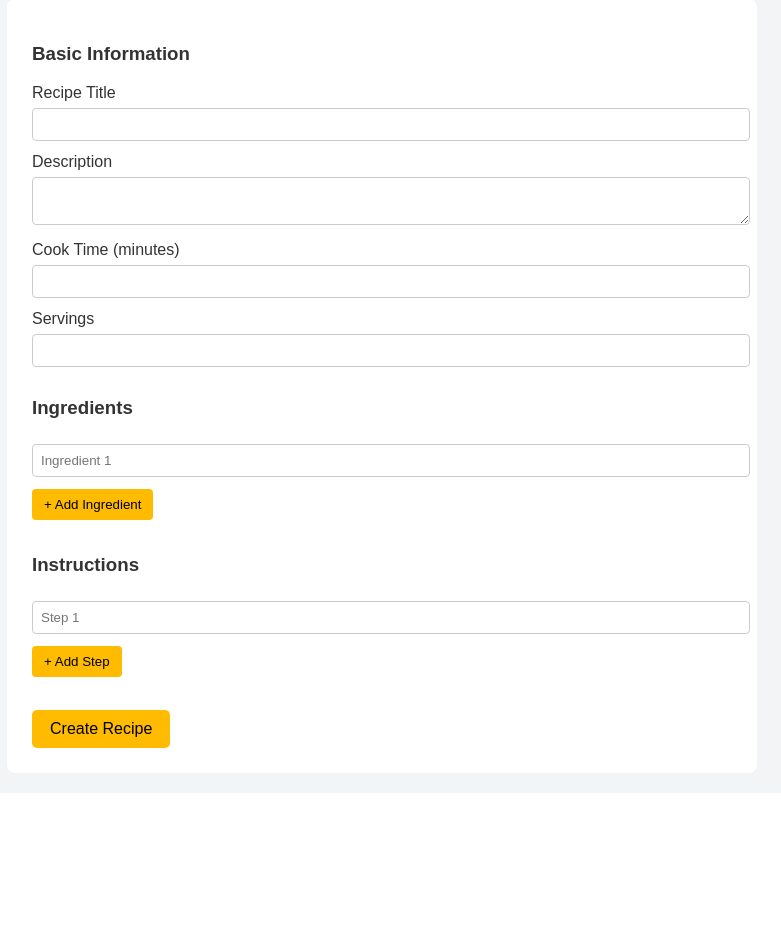
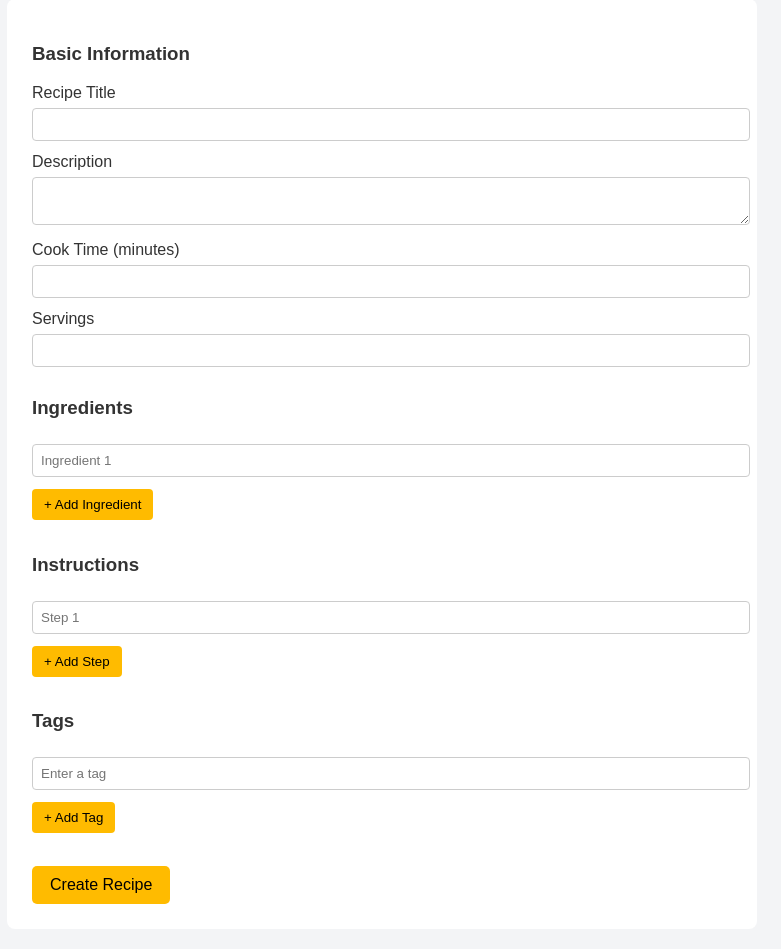
Before and after one commit to Pear312/TastyBytes, a Flask app: page /create in a window 1280 px wide. Shown: the part 171-1120 px from the top of the page, without its empty margins (258-1039 px from the left). Before the commit the page ends 919 px from the top, so only its background shows below. Run offline with Flask 3, Linux system fonts and the light colour scheme; a user stored in the database is signed in.

Commit message:
Adding Tags Feature

```diff
--- a/app.py
+++ b/app.py
@@ -13,7 +13,7 @@ app.secret_key = "d93f1b063921f64b2f3ea042bd46c1f7fd0d10c55d3be98d5ea83c71e4ac6d
 con = mysql.connector.connect(
     host="localhost",
     user="root",
-    password="",
+    password="Bagel01!",
     database="tastybytes_db"
 )
 
@@ -214,6 +214,8 @@ def create():
         instructions = request.form.getlist("instruction[]")
         ingredients = request.form.getlist("ingredient[]")
 
+        tags_list = [t.strip().lower() for t in request.form.getlist("tags") if t.strip()]
+
         # Combine instructions into a single text block
         instructions_text = "\n".join([i for i in instructions if i.strip() != ""])
 
@@ -239,6 +241,32 @@ def create():
                 """, (recipe_id, ingredient_id, ""))
 
         con.commit()
+
+        # -----------------------------
+        # TAGS
+        # -----------------------------
+
+        cursor = con.cursor()
+
+        for tag in tags_list:
+            cursor.execute("SELECT tag_id FROM tags WHERE tag_name=%s", (tag,))
+            row = cursor.fetchone()
+
+            # Tag already exists
+            if row:
+                tag_id = row[0]
+            else:
+                # Create new tag
+                cursor.execute("INSERT INTO tags (tag_name) VALUES (%s)", (tag,))
+                tag_id = cursor.lastrowid
+
+            cursor.execute(
+                "INSERT INTO recipe_tags (recipe_id, tag_id) VALUES (%s, %s)",
+                (recipe_id, tag_id)
+            )
+
+        con.commit()
+
 
         # Redirect to the brand new recipe page
         return redirect(f"/recipe/{recipe_id}")
--- a/templates/createRecipe.html
+++ b/templates/createRecipe.html
@@ -35,6 +35,14 @@
 
     <button type="button" onclick="addInstruction()" class="add-btn">+ Add Step</button>
 
+    <h3>Tags</h3>
+    <div id="tag-list" class="form-row">
+        <input type="text" name="tags" placeholder="Enter a tag">
+    </div>
+
+    <button type="button" onclick="addTag()" class="add-btn">+ Add Tag</button>
+
+
     <br><br>
 
     <button type="submit" class="submit-btn">Create Recipe</button>
@@ -60,6 +68,16 @@ function addInstruction() {
     input.placeholder = "Next Step";
     container.appendChild(input);
 }
+
+function addTag() {
+    const list = document.getElementById("tag-list");
+    const input = document.createElement("input");
+    input.type = "text";
+    input.name = "tags";
+    input.placeholder = "New tag";
+    list.appendChild(input);
+}
+
 </script>
 
 <style>
```
